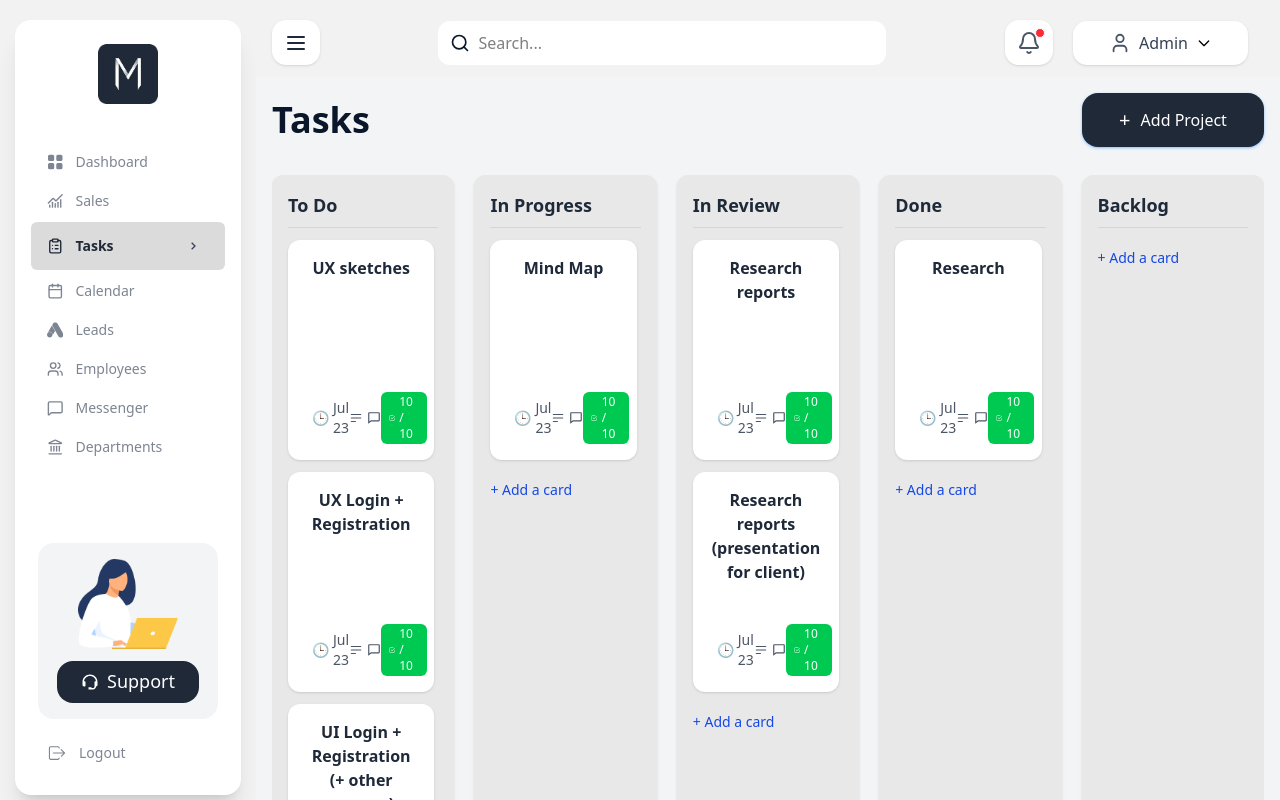
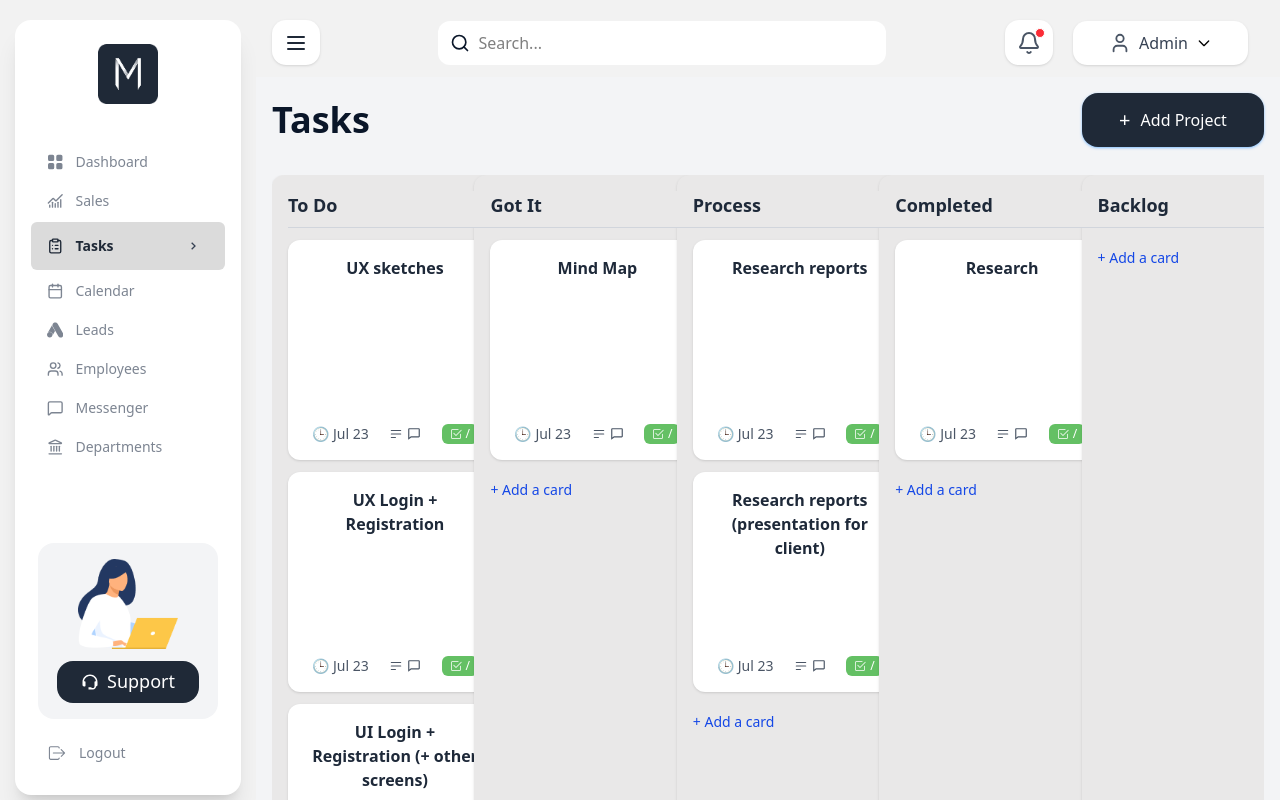
Before and after one commit to murodil01/admin, a React (Vite) app: page /tasks in a window 1280 px wide. Built offline with nearby package versions, Linux system fonts and the light colour scheme; sample sign-in values are in the browser's storage.

Commit message:
Some changes

```diff
--- a/src/pages/tasks/index.jsx
+++ b/src/pages/tasks/index.jsx
@@ -15,7 +15,7 @@ import { Button, Modal, Select, DatePicker, Input, Checkbox } from 'antd';
 import { Outlet } from "react-router-dom";
 import dayjs from "dayjs";
 
-const Tasks = () => {
+const Tasks = ({completed, total}) => {
   const activityData = [
     {
       name: "Rovshan Egamov",
@@ -89,9 +89,9 @@ const Tasks = () => {
 
   const taskColumns = [
     { id: "todo", title: "To Do"},
-    { id: "progress", title: "In Progress"},
-    { id: "review", title: "In Review"},
-    { id: "done", title: "Done"},
+    { id: "gotIt", title: "Got It"},
+    { id: "process", title: "Process"},
+    { id: "completed", title: "Completed"},
     { id: "backlog", title: "Backlog"},
   ];
 
@@ -114,21 +114,21 @@ const Tasks = () => {
       title: "Mind Map",
       time: "2d 4h",
       assignee: { name: "Mike", avatar: "bg-gray-800" },
-      column: "progress",
+      column: "gotIt",
     },
     {
       id: "research-reports",
       title: "Research reports",
       time: "2d",
       assignee: { name: "Sarah", avatar: "bg-yellow-600" },
-      column: "review",
+      column: "process",
     },
     {
       id: "research",
       title: "Research",
       time: "4d",
       assignee: { name: "Emma", avatar: "bg-red-500" },
-      column: "done",
+      column: "completed",
     },
     {
       id: "ux-login",
@@ -142,7 +142,7 @@ const Tasks = () => {
       title: "Research reports (presentation for client)",
       time: "6h",
       assignee: { name: "Lisa", avatar: "bg-pink-500" },
-      column: "review",
+      column: "process",
     },
     {
       id: "ui-login",
@@ -338,7 +338,7 @@ const Tasks = () => {
           {taskColumns.map((column) => (
             <div
               key={column.id}
-              className="max-w-[300px] shrink-0 rounded-xl p-4 bg-[#E9E8E8] shadow-sm flex flex-col"
+              className="max-w-[300px] min-w-[250px] shrink-0 rounded-xl p-4 bg-[#E9E8E8] shadow-sm flex flex-col"
             >
               {/* Sticky header for column title */}
               <div className="border-b border-gray-300 pb-2 mb-3 sticky top-0 bg-[#E9E8E8] z-10">
@@ -371,8 +371,12 @@ const Tasks = () => {
                         <HiOutlineMenuAlt2 />
                         <BiComment />
                       </div>
-                      <div className="flex items-center gap-1 bg-green-500 text-white px-2 py-[2px] rounded-md text-xs font-medium">
-                        <BsCheck2Square /> <span>10 / 10</span>
+                      <div
+                        className={`flex items-center gap-1 ${completed === total ? "bg-[#64C064]" : "bg-[#DDDDDD]"
+                          } text-white px-2 py-[2px] rounded-md text-xs font-medium`}
+                      >
+                        <BsCheck2Square />
+                        <span>{completed} / {total}</span>
                       </div>
                     </div>
                   </div>
```
